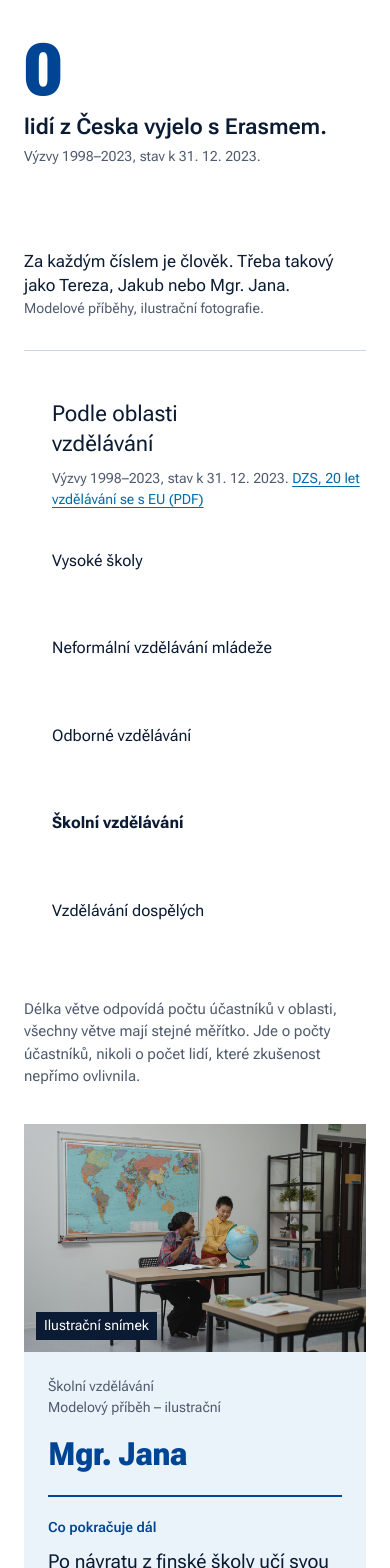
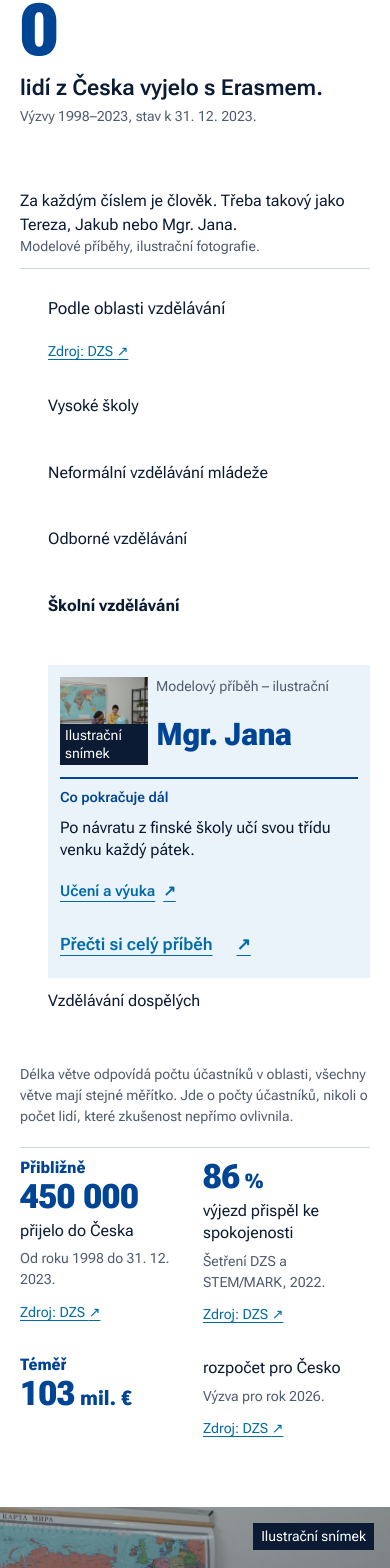
Before and after one commit to legitjakub/ERA40, a Next.js app in the folder web/: page / in a window 390 px wide. Shown: the part 6721-8289 px from the top of the page. Built offline with nearby package versions, Linux system fonts and the light colour scheme.

Commit message:
CDX-007: zobrazit mobilní příklad dopadu pod vybranou větví a zkrátit Čísla

```diff
--- a/web/src/components/numbers/BigCount.module.css
+++ b/web/src/components/numbers/BigCount.module.css
@@ -68,9 +68,12 @@
   font-size: var(--fs-meta);
 }
 @media (max-width: 480px) {
+  .big { margin: 1.25rem 0 0.5rem; padding-bottom: 0.75rem; }
+  .people { margin-top: 1rem; gap: 12px; }
+  .caption { font-size: 1rem; }
   .faces li {
-    width: 44px;
-    height: 44px;
+    width: 36px;
+    height: 36px;
     margin-left: -12px;
   }
 }
--- a/web/src/components/numbers/Numbers.module.css
+++ b/web/src/components/numbers/Numbers.module.css
@@ -177,6 +177,7 @@
      without changing the line box. */
   padding-block: 14px;
 }
+.sourceShort { display: none; }
 .more {
   display: grid;
   grid-template-columns: minmax(0, 1.4fr) minmax(0, 1fr) minmax(0, 1fr);
@@ -229,6 +230,7 @@
   color: var(--c-ink);
   animation: example var(--dur-xs) var(--ease-out);
 }
+.example[hidden] { display: none; }
 .examplePhoto { position: relative; min-width: 0; min-height: 320px; margin: 0; }
 .examplePhoto img { object-fit: cover; }
 .examplePhoto figcaption { position: absolute; bottom: 12px; left: 12px; padding: 3px 8px; font-size: var(--fs-meta); background: var(--c-ink); color: white; }
@@ -278,8 +280,22 @@
   font-size: clamp(2.8rem, 5vw, 4.4rem);
 }
 @media (max-width: 767px) {
-  .inner { width: auto; margin-inline: 24px; }
-  .tree { margin-top: 2.25rem; }
+  .section { padding-block: 56px; }
+  .inner { width: auto; margin-inline: 20px; }
+  .head { gap: 0.75rem; }
+  .lead { font-size: 1rem; }
+  .tree { margin-top: 1.25rem; padding-top: 0.5rem; }
+  .trunk { padding-bottom: 1rem; }
+  .trunkLabel { max-width: none; font-size: 1.05rem; }
+  .trunkPeriod { display: none; }
+  .trunk .source a {
+    display: inline-flex;
+    align-items: center;
+    min-height: 44px;
+    padding-block: 0;
+  }
+  .branches li { padding-block: 0.1rem 0.2rem; }
+  .scaleNote { margin-top: 0.75rem; font-size: 0.875rem; }
   .sectorButton {
     display: grid;
     grid-template-columns: minmax(0, 1fr) auto;
@@ -288,8 +304,78 @@
     line-height: 1.4;
   }
   .sectorButton > span { min-width: 0; }
-  .more { grid-template-columns: repeat(2, minmax(0, 1fr)); gap: 24px 20px; }
+  .more { grid-template-columns: repeat(2, minmax(0, 1fr)); gap: 20px 16px; margin-top: 1.25rem; padding-top: 0.75rem; }
   .more > div { min-width: 0; }
-  .more > div:first-child { grid-column: 1 / -1; padding-bottom: 20px; border-bottom: 1px solid var(--c-line); }
+  .more > div:first-child { grid-column: auto; padding-bottom: 0; border-bottom: 0; }
+  .more > div:first-child .moreValue { font-size: 2.1rem; }
+  .more .qualifier { display: block; margin-bottom: 0.25rem; }
+  /* Use the otherwise empty fourth cell: the last statistic spans the row,
+     with its figure beside the label and source, still on the same two columns. */
+  .more > div:last-child {
+    grid-column: 1 / -1;
+    grid-template-columns: repeat(2, minmax(0, 1fr));
+    column-gap: 16px;
+  }
+  .more > div:last-child .moreValue { grid-column: 1; grid-row: 1 / 3; }
+  .more > div:last-child dt,
+  .more > div:last-child .source { grid-column: 2; }
   .moreValue { font-size: 2.1rem; }
+  .sourcePeriod { display: block; }
+  .sourceFull { display: none; }
+  .sourceShort { display: inline; white-space: nowrap; }
+  .more .source a {
+    display: inline-flex;
+    align-items: center;
+    min-height: 44px;
+    padding-block: 0;
+  }
+  /* The selected branch hands its figure straight to a human example.
+     No expansion animation: the native disclosure keeps keyboard focus. */
+  .branches .example {
+    grid-template-columns: 88px minmax(0, 1fr);
+    gap: 8px;
+    margin: 12px 0 4px;
+    padding: 12px;
+    animation: none;
+  }
+  .branches .examplePhoto {
+    grid-column: 1;
+    grid-row: 1 / 3;
+    min-height: 88px;
+    aspect-ratio: auto;
+  }
+  .branches .examplePhoto figcaption {
+    left: 0;
+    bottom: 0;
+    padding: 3px 5px;
+    font-size: 0.875rem;
+    line-height: 1.25;
+  }
+  .branches .exampleText { display: contents; }
+  .branches .exampleSector { display: none; }
+  .branches .exampleLabel {
+    grid-column: 2;
+    margin: 0;
+    font-size: 0.875rem;
+    line-height: 1.4;
+  }
+  .branches .exampleText h3 {
+    grid-column: 2;
+    margin: 0;
+    font-size: clamp(1.8rem, 8vw, 2.4rem);
+  }
+  .branches .exampleText > aside,
+  .branches .exampleText > a,
+  .branches .exampleText > p:not(.exampleLabel) { grid-column: 1 / -1; }
+  .branches .exampleText > aside {
+    margin: 4px 0 0;
+    padding-top: 8px;
+  }
+  .branches .exampleText > aside p { font-size: 1rem; }
+  .branches .exampleText > aside p:first-child { font-size: 0.875rem; }
+  .branches .exampleText > aside p { margin-bottom: 8px; }
+  .branches .exampleText > aside a { gap: 8px; }
+  .branches .exampleText:only-child > .exampleLabel,
+  .branches .exampleText:only-child > h3 { grid-column: 1 / -1; }
+  .branches .exampleText:only-child > p { margin: 0; }
 }
--- a/web/src/components/numbers/Numbers.tsx
+++ b/web/src/components/numbers/Numbers.tsx
@@ -2,7 +2,7 @@
 
 import Image from "next/image";
 import Link from "next/link";
-import { useLayoutEffect, useRef, useState } from "react";
+import { useLayoutEffect, useRef, useState, useSyncExternalStore } from "react";
 import { useScene as useGSAP } from "@/lib/gsap/useScene";
 import { gsap, registerGsap, ScrollTrigger } from "@/lib/gsap/setup";
 import { EASE } from "@/lib/gsap/presets";
@@ -31,6 +31,50 @@ const examples: Record<string, string | undefined> = {
   vet: "porto-sos",
   school: "ucitelka",
 };
+
+const compactQuery = "(max-width: 767px)";
+const compactSnapshot = () => window.matchMedia(compactQuery).matches;
+const serverSnapshot = () => false;
+function subscribeCompact(onChange: () => void) {
+  const media = window.matchMedia(compactQuery);
+  media.addEventListener("change", onChange);
+  return () => media.removeEventListener("change", onChange);
+}
+
+/** One shared panel: beside the tree on desktop, directly under its branch on phones. */
+function SectorExample({ sectorId, open }: { sectorId: string; open: boolean }) {
+  const sector = sectorBreakdown.find((item) => item.id === sectorId)!;
+  const example = stories.find((story) => story.id === examples[sectorId]);
+  const photo = example ? storyPhoto(example) : null;
+  return (
+    <div id="sector-example" className={s.example} hidden={!open}>
+      {example && photo ? (
+        <>
+          <figure className={s.examplePhoto}>
+            <Image src={photo.file} alt={photo.alt} fill sizes="(max-width:767px) 88px,(min-width:1024px) 32vw,90vw" />
+            <figcaption>Ilustrační snímek</figcaption>
+          </figure>
+          <div className={s.exampleText}>
+            <p className={s.exampleLabel} role="status">
+              <span className={s.exampleSector}>{sector.label}<br /></span>
+              <StoryLabel story={example} />
+            </p>
+            <h3>{example.name}</h3>
+            <StoryImpact story={example} />
+            <Link href={`/pribehy/${example.id}`}>Přečti si celý příběh <span aria-hidden="true">↗</span></Link>
+          </div>
+        </>
+      ) : (
+        <div className={s.exampleText}>
+          <p className={s.exampleLabel} role="status">{sector.label}</p>
+          <h3>Patří sem i tvůj příběh.</h3>
+          <p>Příběhy ze vzdělávání dospělých teprve shromažďujeme. Co se díky zahraniční zkušenosti změnilo u tebe?</p>
+          <Link href="/zapojte-se#organizace">Zapojit organizaci <span aria-hidden="true">↗</span></Link>
+        </div>
+      )}
+    </div>
+  );
+}
 
 // Tree geometry in real pixels, measured from the HTML rows. Every branch is
 // an equal elbow plus a straight run whose length is value × one common scale.
@@ -74,10 +118,9 @@ export function Numbers() {
   const treeRef = useRef<HTMLDivElement>(null);
   const reduced = usePrefersReducedMotion();
   const [sectorId, setSectorId] = useState("school");
+  const [exampleOpen, setExampleOpen] = useState(true);
+  const compact = useSyncExternalStore(subscribeCompact, compactSnapshot, serverSnapshot);
   const [tree, setTree] = useState<Tree | null>(null);
-  const selectedSector = sectorBreakdown.find((sector) => sector.id === sectorId)!;
-  const example = stories.find((story) => story.id === examples[sectorId]);
-  const photo = example ? storyPhoto(example) : null;
   const geometry = treeGeometry(
     tree ?? { width: 800, height: 400, spine: 320, rows: [] },
   );
@@ -339,8 +382,11 @@ export function Numbers() {
             </span>
             <span className={s.trunkLabel}>Podle oblasti vzdělávání</span>
             <span className={s.source}>
-              {participationPeriod}{" "}
-              <a href={participationSource.url}>{participationSource.label}</a>
+              <span className={s.trunkPeriod}>{participationPeriod}</span>{" "}
+              <a href={participationSource.url} title={`${participationPeriod} ${participationSource.label}`}>
+                <span className={s.sourceFull}>{participationSource.label}</span>
+                <span className={s.sourceShort}>Zdroj: DZS <span aria-hidden="true">↗</span></span>
+              </a>
             </span>
           </div>
           <ol
@@ -353,8 +399,12 @@ export function Numbers() {
                   type="button"
                   className={s.sectorButton}
                   aria-pressed={sectorId === sector.id}
+                  aria-expanded={compact ? sectorId === sector.id && exampleOpen : undefined}
                   aria-controls="sector-example"
-                  onClick={() => setSectorId(sector.id)}
+                  onClick={() => {
+                    setExampleOpen(!compact || sectorId !== sector.id || !exampleOpen);
+                    setSectorId(sector.id);
+                  }}
                 >
                   <span>{sector.label}</span>
                   <strong>
@@ -365,6 +415,9 @@ export function Numbers() {
                   </strong>
                 </button>
                 <span className={s.track} data-branch-row aria-hidden="true" />
+                {compact && sectorId === sector.id && (
+                  <SectorExample sectorId={sectorId} open={exampleOpen} />
+                )}
               </li>
             ))}
           </ol>
@@ -374,32 +427,7 @@ export function Numbers() {
           stejné měřítko. Jde o počty účastníků, nikoli o počet lidí, které
           zkušenost nepřímo ovlivnila.
         </p>
-        <div id="sector-example" className={s.example} key={sectorId}>
-          {example && photo ? (
-            <>
-              <figure className={s.examplePhoto}>
-                <Image src={photo.file} alt={photo.alt} fill sizes="(min-width:1024px) 32vw,90vw" />
-                <figcaption>Ilustrační snímek</figcaption>
-              </figure>
-              <div className={s.exampleText}>
-                <p className={s.exampleLabel} role="status">
-                  {selectedSector.label}<br />
-                  <StoryLabel story={example} />
-                </p>
-                <h3>{example.name}</h3>
-                <StoryImpact story={example} />
-                <Link href={`/pribehy/${example.id}`}>Přečti si celý příběh <span aria-hidden="true">↗</span></Link>
-              </div>
-            </>
-          ) : (
-            <div className={s.exampleText}>
-              <p className={s.exampleLabel} role="status">{selectedSector.label}</p>
-              <h3>Patří sem i tvůj příběh.</h3>
-              <p>Příběhy ze vzdělávání dospělých teprve shromažďujeme. Co se díky zahraniční zkušenosti změnilo u tebe?</p>
-              <Link href="/zapojte-se#organizace">Zapojit organizaci <span aria-hidden="true">↗</span></Link>
-            </div>
-          )}
-        </div>
+        {!compact && <SectorExample key={sectorId} sectorId={sectorId} open />}
         <dl className={s.more}>
           {others.map((stat) => (
             <div key={stat.id}>
@@ -410,7 +438,13 @@ export function Numbers() {
                 {stat.suffix && <span className={s.unit}>{stat.suffix}</span>}
               </dd>
               <dd className={s.source}>
-                {stat.period} <a href={stat.sources[0].url}>{stat.sources[0].label}</a>
+                <span className={s.sourcePeriod}>
+                  {compact && stat.id === "satisfaction" ? "Šetření DZS a STEM/MARK, 2022." : stat.period}
+                </span>{" "}
+                <a href={stat.sources[0].url} title={`${stat.period} ${stat.sources[0].label}`}>
+                  <span className={s.sourceFull}>{stat.sources[0].label}</span>
+                  <span className={s.sourceShort}>Zdroj: DZS <span aria-hidden="true">↗</span></span>
+                </a>
               </dd>
             </div>
           ))}
```
